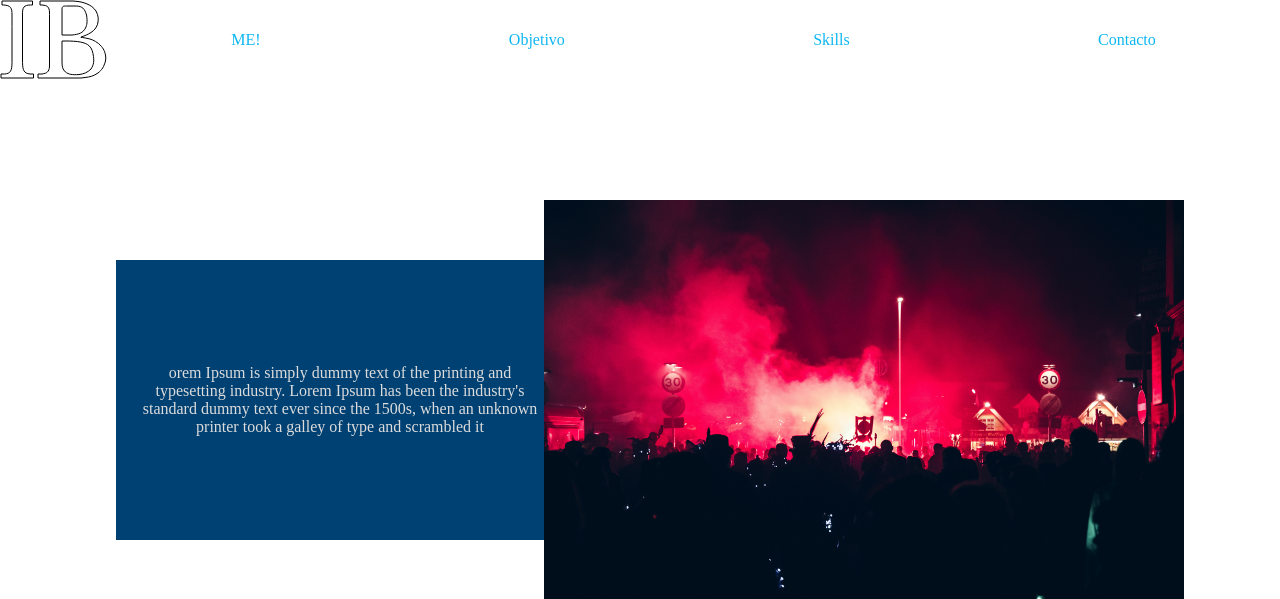
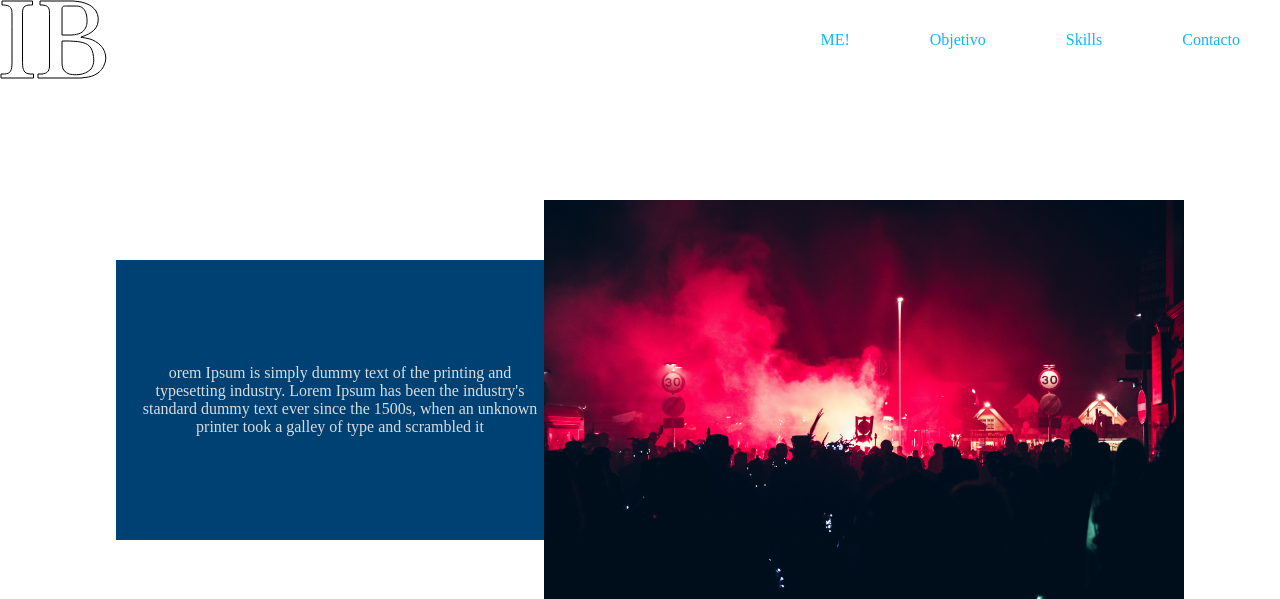
Before and after one commit to IreneB26/ProjectBeta, a PHP site: page / in a window 1280 px wide. Shown: the top 599 px of the page. Run offline with PHP 8.4, Linux system fonts and the light colour scheme; some libraries are stand-ins or nearby versions.

Commit message:
new nav menu

```diff
--- a/css/style.css
+++ b/css/style.css
@@ -14,6 +14,7 @@
   width: 100%;
   height: 80px;
   display: flex;
+  justify-content: space-between;
   position: fixed;
   transition: 0.3s;
   z-index: 2;
@@ -33,7 +34,7 @@
 .nav-menu {
   width: 100%;
   display: flex;
-  justify-content: space-around;
+  justify-content: flex-end;
   line-height: 80px;
 }
 
@@ -45,6 +46,7 @@
   text-decoration: none;
   color: #0cb7f2;
   padding: 10px;
+  margin: 0px 30px;
 }
 
 .nav-toggle {
@@ -78,6 +80,7 @@
     display: none;
   }
   .nav-menu {
+    justify-content: flex-start;
     flex-direction: column;
     align-items: center;
     margin-right: 0px;
@@ -98,6 +101,7 @@
   }
   .nav-menu-link {
     color: #0cb7f2;
+    margin: 0px 0px;
   }
   .nav-menu-link:hover,
   .nav-menu-link-active {
--- a/scss/_header.scss
+++ b/scss/_header.scss
@@ -22,6 +22,7 @@
   width: 100%;
   height: 80px;
   display: flex;
+  justify-content: space-between;
   position: fixed;
   transition: 0.3s;
   z-index: 2;
@@ -41,7 +42,7 @@
 .nav-menu {
   width: 100%;
   display: flex;
-  justify-content: space-around;
+  justify-content: flex-end;
   line-height: 80px;
 }
 
@@ -53,6 +54,7 @@
   text-decoration: none;
   color: $secundario;
   padding: 10px;
+  margin: 0px 30px;
 }
 
 .nav-toggle {
@@ -98,6 +100,7 @@
   }
 
   .nav-menu {
+    justify-content: flex-start;
     flex-direction: column;
     align-items: center;
     margin-right: 0px;
@@ -122,6 +125,7 @@
 
   .nav-menu-link {
     color: $secundario;
+    margin: 0px 0px;
   }
 
   .nav-menu-link:hover,
```
